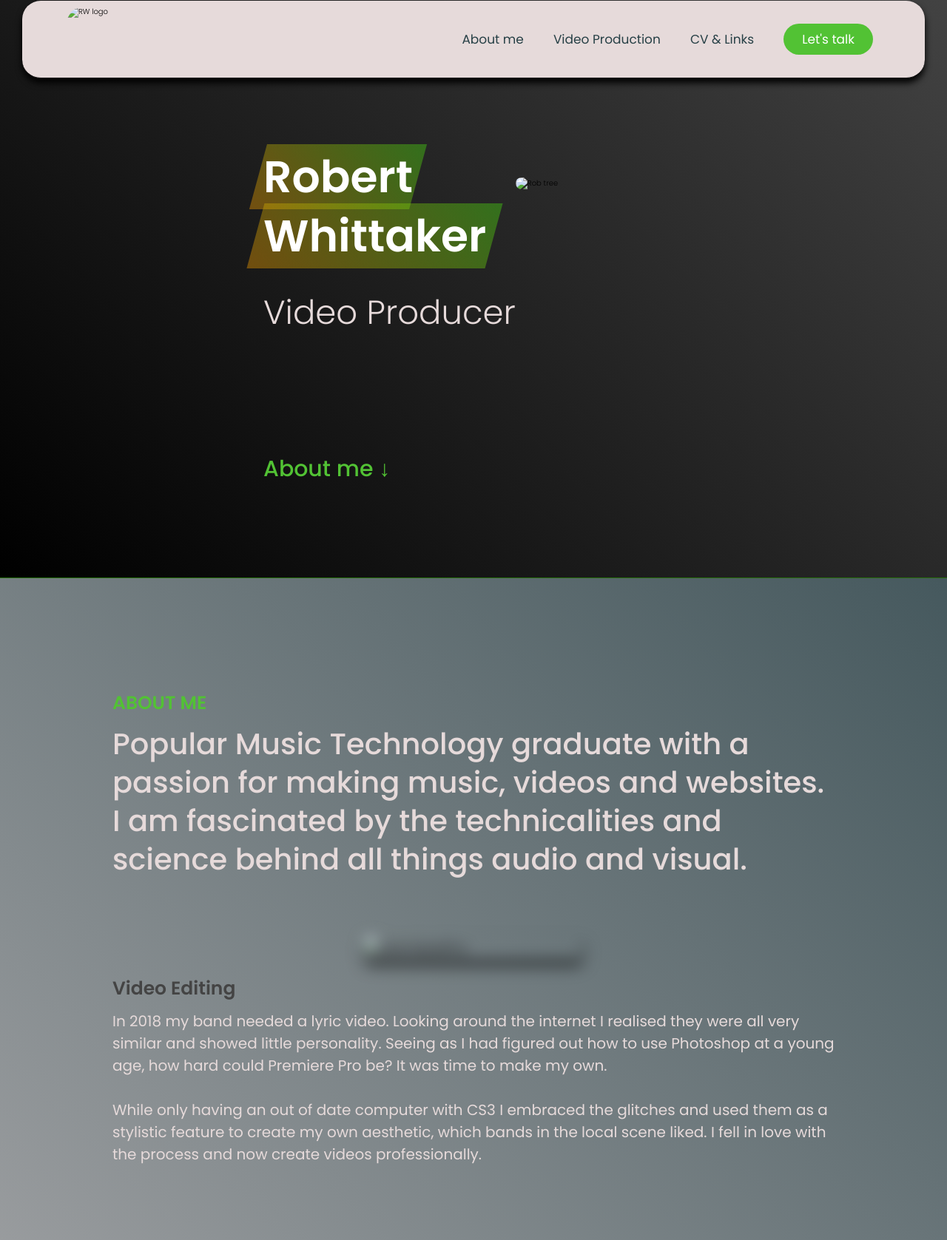
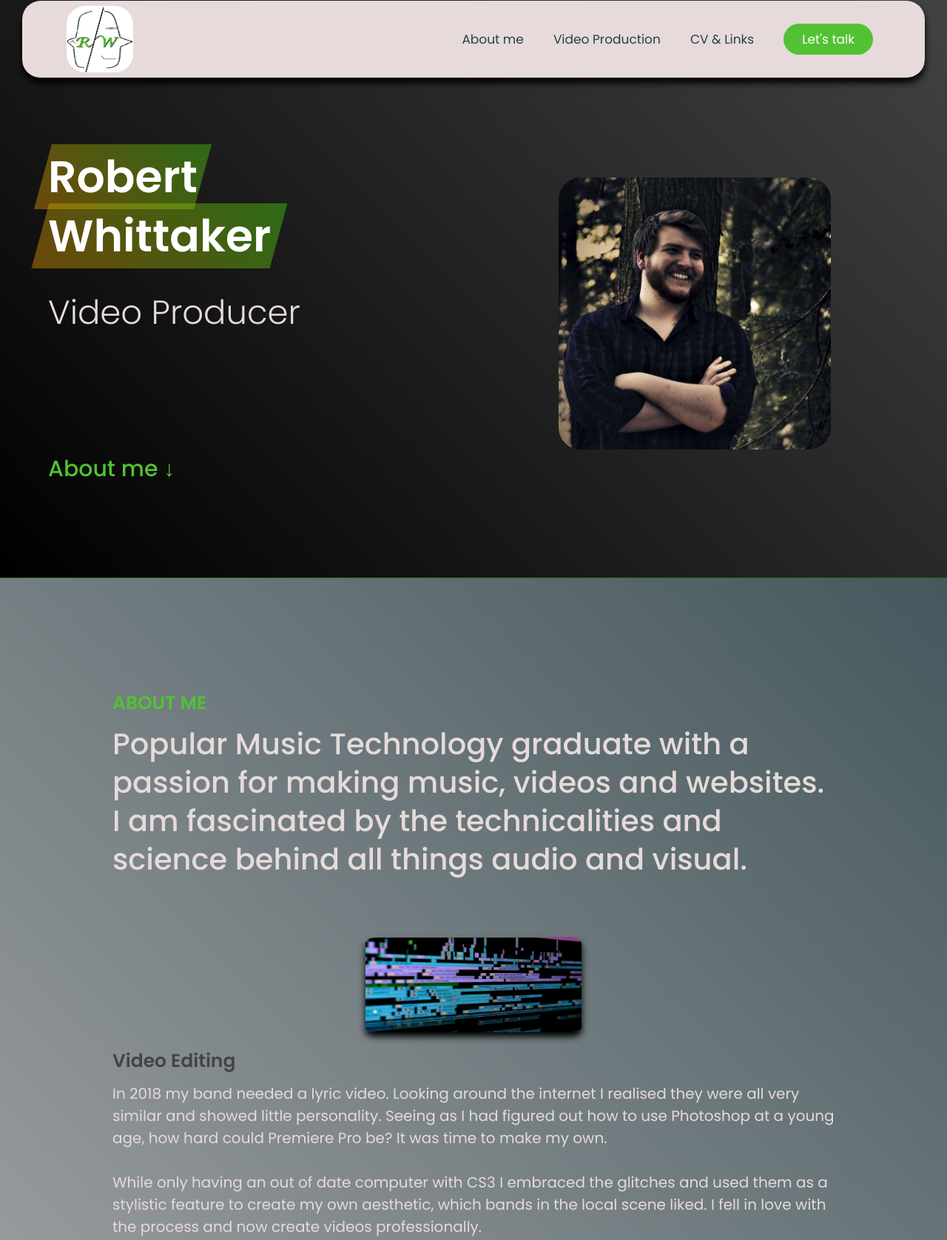
Before and after one commit to RobWhittaker94/VideoProductionPortfolio, a plain HTML site: page index.html in a window 1280 px wide. Shown: the part 19-1696 px from the top of the page at 74% size. Drawn offline with Linux system fonts and the light colour scheme.

Commit message:
Update index.html
Pics were originally in pics folder so I took out the 'pic/' in the img link line.

```diff
--- a/index.html
+++ b/index.html
@@ -19,7 +19,7 @@
     <header class="header" id="head">
       <nav class="nav">
         <img
-          src="pics/face logo.png"
+          src="face logo.png"
           alt="RW logo"
           class="nav__logo"
           id="logo"
@@ -59,7 +59,7 @@
         <!-- <h4 id="frontEnd">Front-end Developer</h4> -->
         <h4 id="producer">Video Producer</h4>
         <button class="btn--text btn--scroll-to">About me &DownArrow;</button>
-        <img src="pics\Rob tree.jpg" class="header__img" alt="Rob tree" />
+        <img src="Rob tree.jpg" class="header__img" alt="Rob tree" />
       </div>
     </header>
 
@@ -77,8 +77,8 @@
         <div class="features__feature">
 
           <img
-          src="pics/premTimelineLowRes.jpg"
-          data-src="pics/PremTimeline.png"
+          src="premTimelineLowRes.jpg"
+          data-src="PremTimeline.png"
           alt="premierePro"
           class="features__img lazy-img"
         />
```
